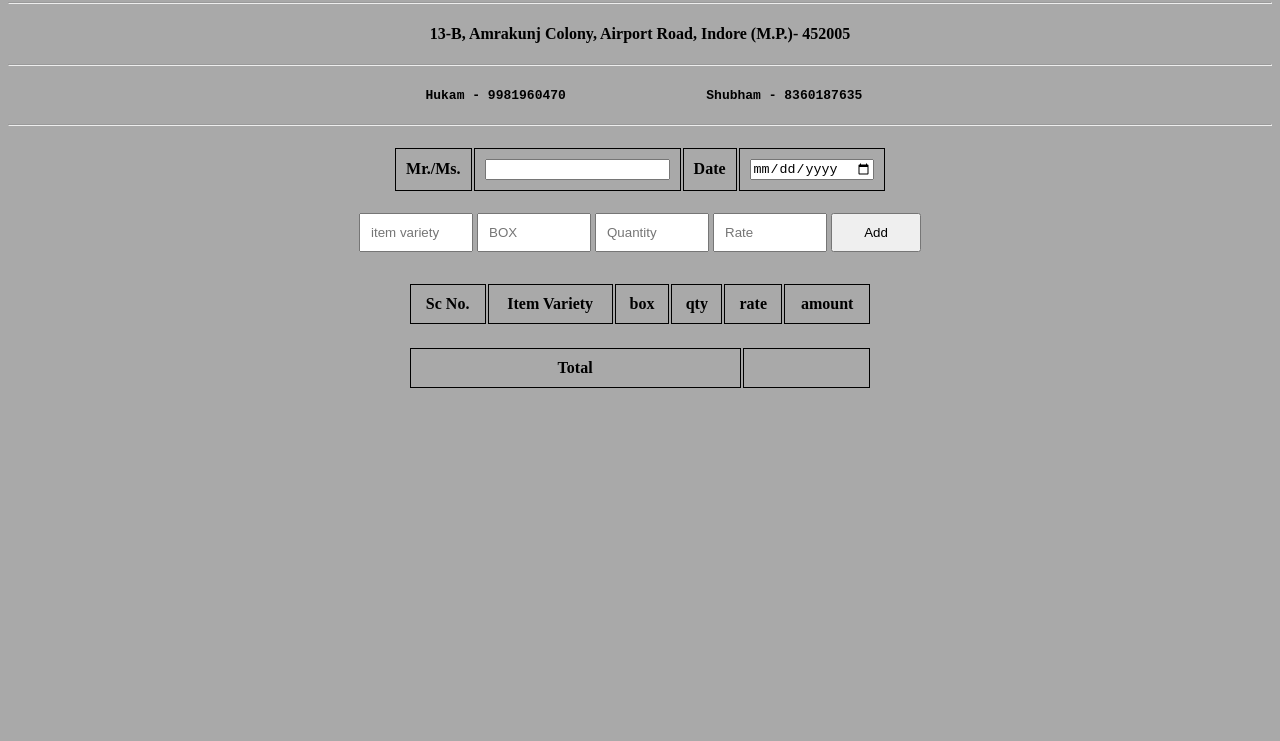
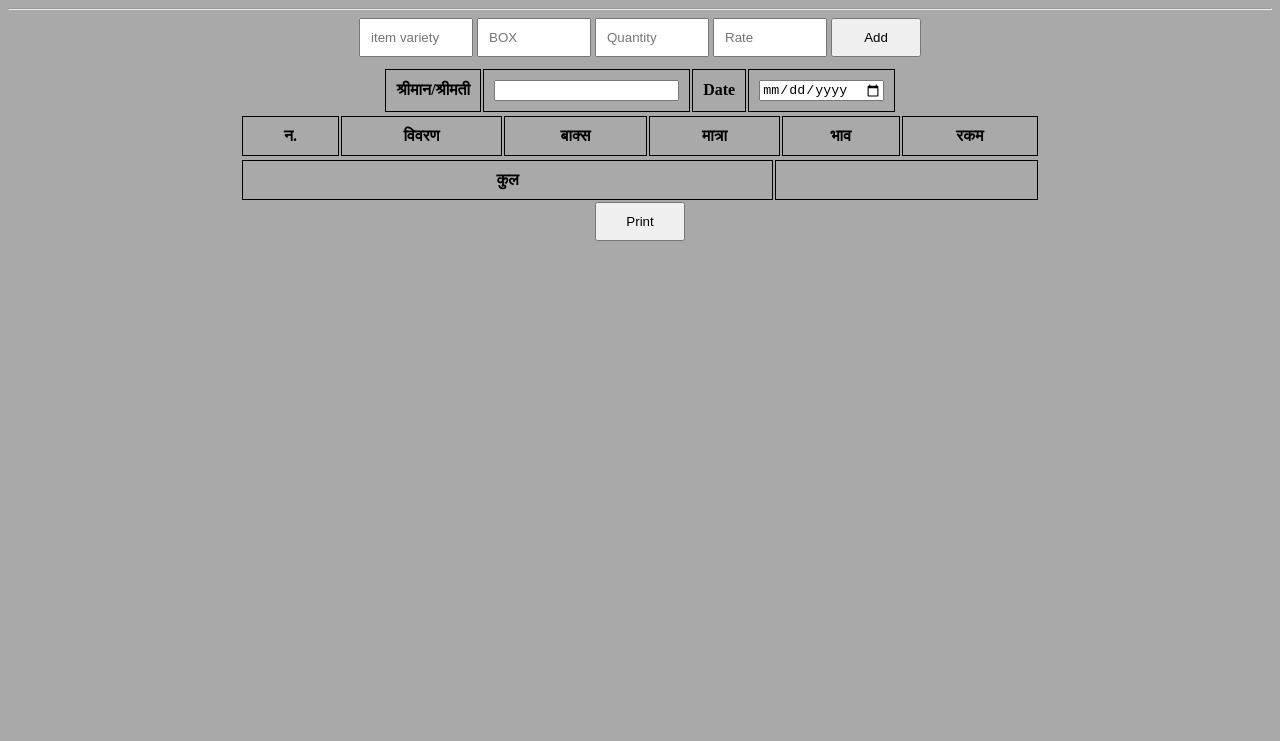
Before and after one commit to pratham7869/bill, a plain HTML site: page index.html in a window 1280 px wide. Shown: the part 59-800 px from the top of the page. Drawn offline with Linux system fonts and the light colour scheme.

Commit message:
static changes for gst bhada and grand total column

```diff
--- a/bill.css
+++ b/bill.css
@@ -20,13 +20,6 @@ th,td{
 h3{
     margin-bottom: 20px;
 }
-table {
-
-    align-items: center;
-    justify-content: space-evenly;
-    margin-top: 20px;
-    margin-bottom: 20px;
-}
 .data mytable{
 
     align-items: center;
@@ -34,6 +27,15 @@ table {
     margin-top: 20px;
     margin-bottom: 20px;
 }
-input{
+
+@media print {
+    .hide
+    {
+        display: none;
+    }
 
 }
+table,tr,th,td{
+    height: 1px;
+    text-size-adjust: 20px;
+}
--- a/index.html
+++ b/index.html
@@ -11,24 +11,11 @@
 
     <Center>
     <header>
-    <h3><b>SHUBH SHREE DIAMOND COLLECTION</b></h3>
+    <h2><b>SHUBH SHREE DIAMOND COLLECTION</b></h2>
     <hr>
-    <h4> 13-B, Amrakunj Colony, Airport Road, Indore (M.P.)- 452005</h4>
-    <hr>
-    <h4><pre> Hukam - 9981960470                  Shubham - 8360187635</pre></h4>
-    <hr>
-    <div class="info">
-    <table class="table1" id="table1">
-    <tr>
-        <th>Mr./Ms.</th>
-        <th><input type="text" name='cusname'> </th>
-        <th>Date</th>
-        <th><input type="date" class="Nobdr" name='billdate' id='billdate'> </th>
-    </tr>
-    </table>
-    </div>
-    <div class="container">
-        <div id="data">
+
+
+    <div class="hide" id="data" class="container">
 
             <input type="text" id="itemtype" placeholder="item variety" width="70px">
             <input type="number" id="box" placeholder="BOX">
@@ -36,28 +23,39 @@
             <input type="number" id="rate" placeholder="Rate">
 
             <button onclick="callBothFunction()">Add</button>
+
+    </div>
+    <div class="info" height="800px">
+        <table class="table1" id="table1">
+        <tr>
+            <th>श्रीमान/श्रीमती</th>
+            <th><input type="text" name='cusname'> </th>
+            <th>Date</th>
+            <th><input type="date" class="Nobdr" name='billdate' id='billdate'> </th>
+        </tr>
+        </table>
         </div>
-    </div>
-    <table class='mytable' id="mytable" width="464.84px">
+    <table class='mytable' id="mytable" width="800px" height="1px">
         <tr>
-            <th>Sc No.</th>
-            <th>Item Variety</th>
-            <th>box</th>
-            <th>qty</th>
-            <th>rate</th>
-            <th>amount</th>
+            <th>न.</th>
+            <th>विवरण</th>
+            <th>बाक्स</th>
+            <th>मात्रा</th>
+            <th>भाव</th>
+            <th>रकम</th>
         </tr>
     </table>
 
     <span id="val" ></span>
-    <table class="table3" id="table3" width="464.84px">
+    <table class="hide" class="mytable" id="table3" hieght="50px" width="800px">
         <tr>
-            <th>Total</th>
+            <th>कुल</th>
 
             <th><p id="total"></p></th>
         </tr>
+
     </table>
-
+    <button class="hide" onclick="printFun()">Print</button>
 
     </header>
     </Center>
--- a/script.js
+++ b/script.js
@@ -14,11 +14,38 @@ function callBothFunction() {
 
 function calculateTotal() {
     var table= document.getElementById("mytable"), sumVal=0;
-    for (var i=2; i<table.rows.length; i++){
+    for (var i=1; i<table.rows.length; i++){
         sumVal = sumVal + parseFloat(table.rows[i].cells[5].innerHTML);
     }
     // Display the total in an element with the id "total"
     document.getElementById('total').innerText = sumVal;
+}
+function sumPrint() {
+    var table= document.getElementById("mytable"), sumVal=0;
+    for (var i=1; i<table.rows.length; i++){
+        sumVal = sumVal + parseFloat(table.rows[i].cells[5].innerHTML);
+    }
+
+    let template = '<tr><th> </th> <th> </th> <th>Total Box </th> <th> total nag </th> <th>कुल</th> <th>'+sumVal+'</th></tr>';
+    table.innerHTML += template;
+
+    template = '<tr><th colspan=\'5\'>GST</th><th>'+sumVal+'</th></tr>';
+    table.innerHTML += template;
+
+    template = '<tr><th colspan=\'5\'>भाड़ा</th><th>'+sumVal+'</th></tr>';
+    table.innerHTML += template;
+
+    template = '<tr><th colspan=\'5\'>कुल योग</th><th>'+sumVal+'</th></tr>';
+    table.innerHTML += template;
+
+    template = '<tr><th colspan=\'6\'>Thanks, Please visit again </th></tr>';
+    table.innerHTML += template;
+}
+
+function printFun() {
+    sumPrint();
+    window.print();
+
 }
 
 function btnClick() {
@@ -28,7 +55,6 @@ let box = input3.value;
 let qty = input4.value;
 let rate = input5.value;
 let amount = rate * qty;
-
 let template = '<tr><td>'+scno+'</td> <td>'+itemtype+'</td> <td>'+box+'</td> <td>'+qty+'</td> <td>'+rate+'</td> <td>'+amount+'</td></tr>';
 
 table.innerHTML += template;
```
